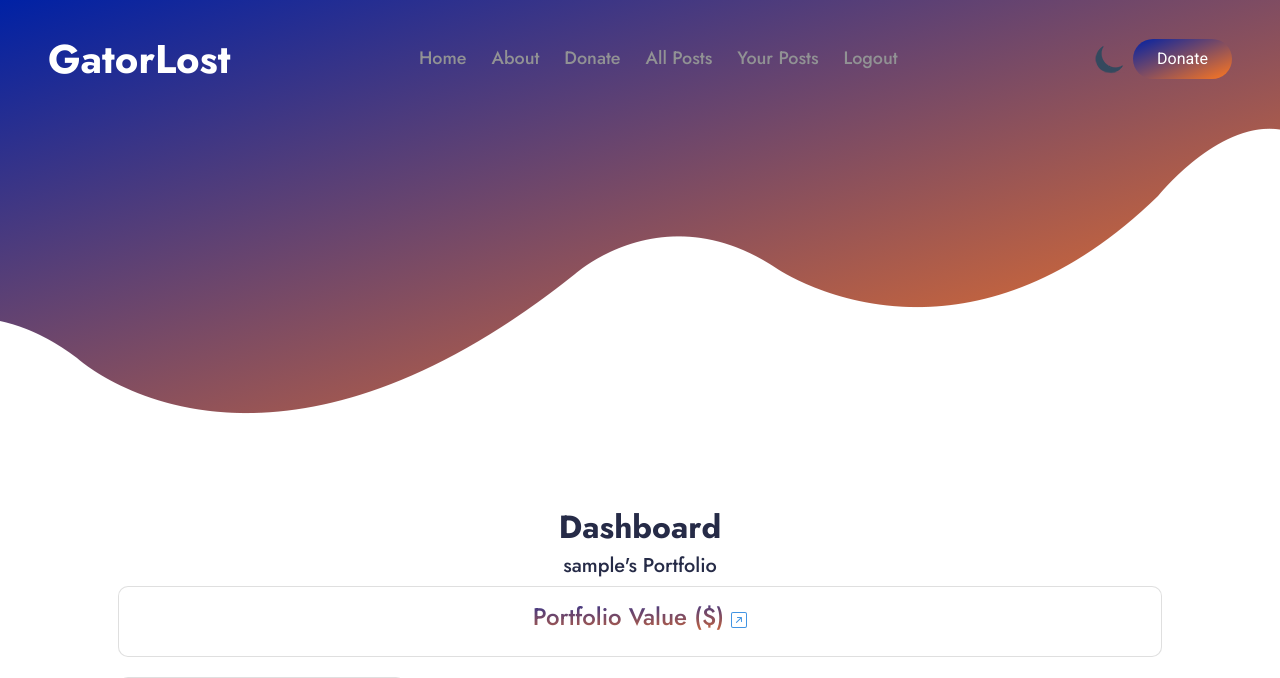
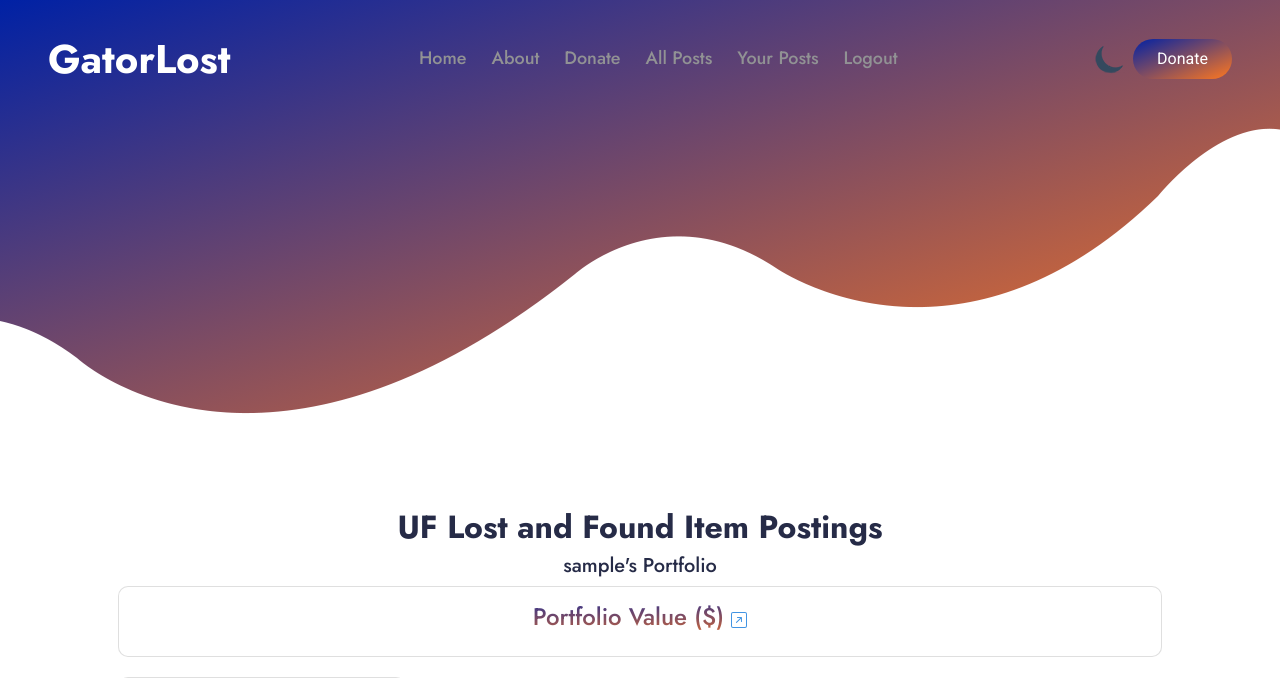
Before and after one commit to amandacruzz/TheFounders, a Django app: page /dashboard/ in a window 1280 px wide. Shown: the top 678 px of the page. Run offline with Django 4.2, Linux system fonts and the light colour scheme; the visitor is signed in with stand-in values (Sample User, id 1); some libraries are stand-ins or nearby versions.

```diff
--- a/templates/dashboard.html
+++ b/templates/dashboard.html
@@ -26,7 +26,7 @@
             <div class="container-xxl py-5" id="bootstrap-overrides" style="margin-top: 60px">
                 <div class="container py-5 px-lg-5">
                     <div class="text-center wow fadeInUp" data-wow-delay="0.1s">
-                        <h2 class="text-primary-gradient-light glow">Dashboard</h2>
+                        <h2 class="text-primary-gradient-light glow">UF Lost and Found Item Postings</h2>
                             <h5 class="portcolor portpadd">{{user.username}}'s Portfolio</h5>
 
                         <!-- Graphline chart Start -->
```
